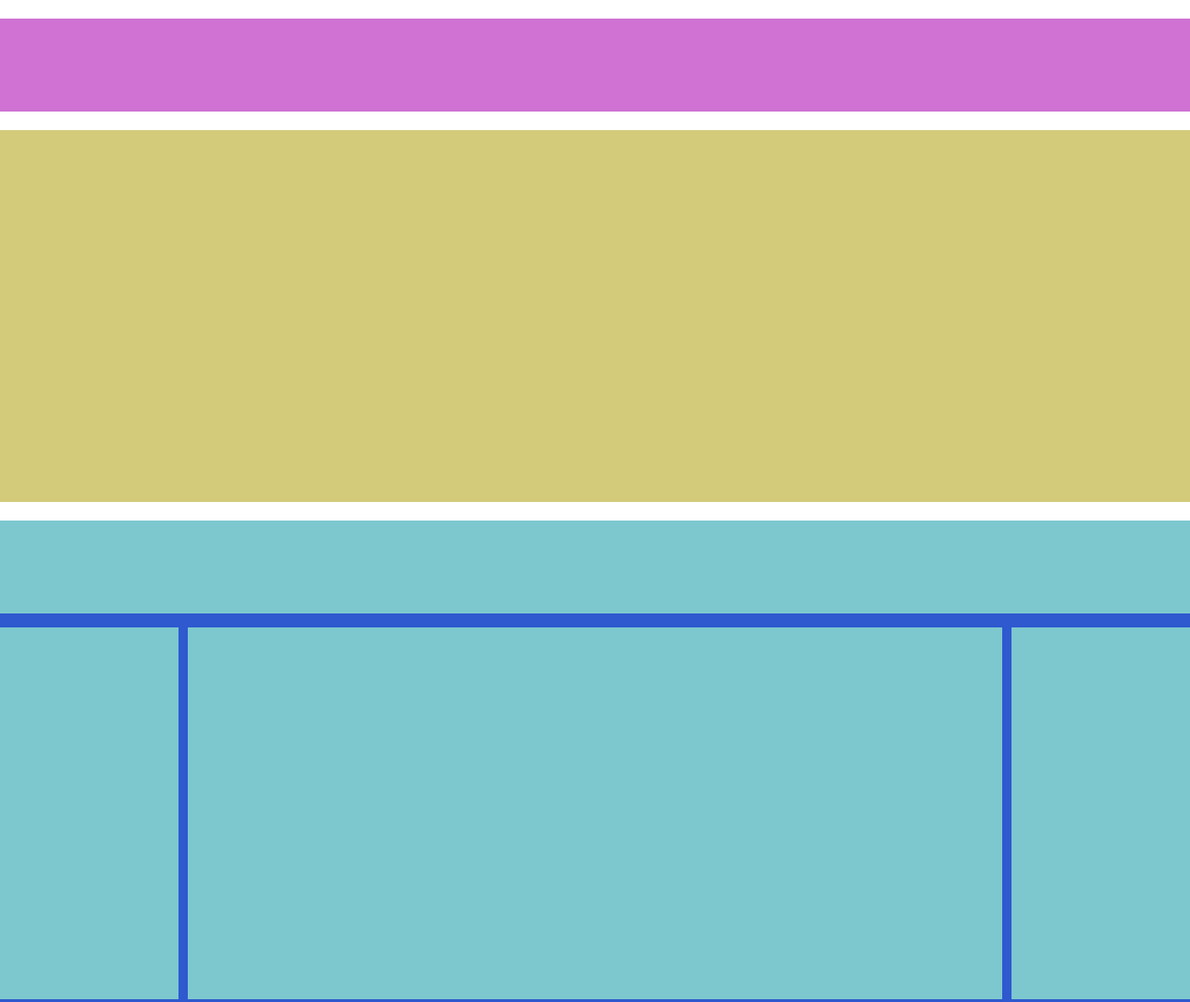
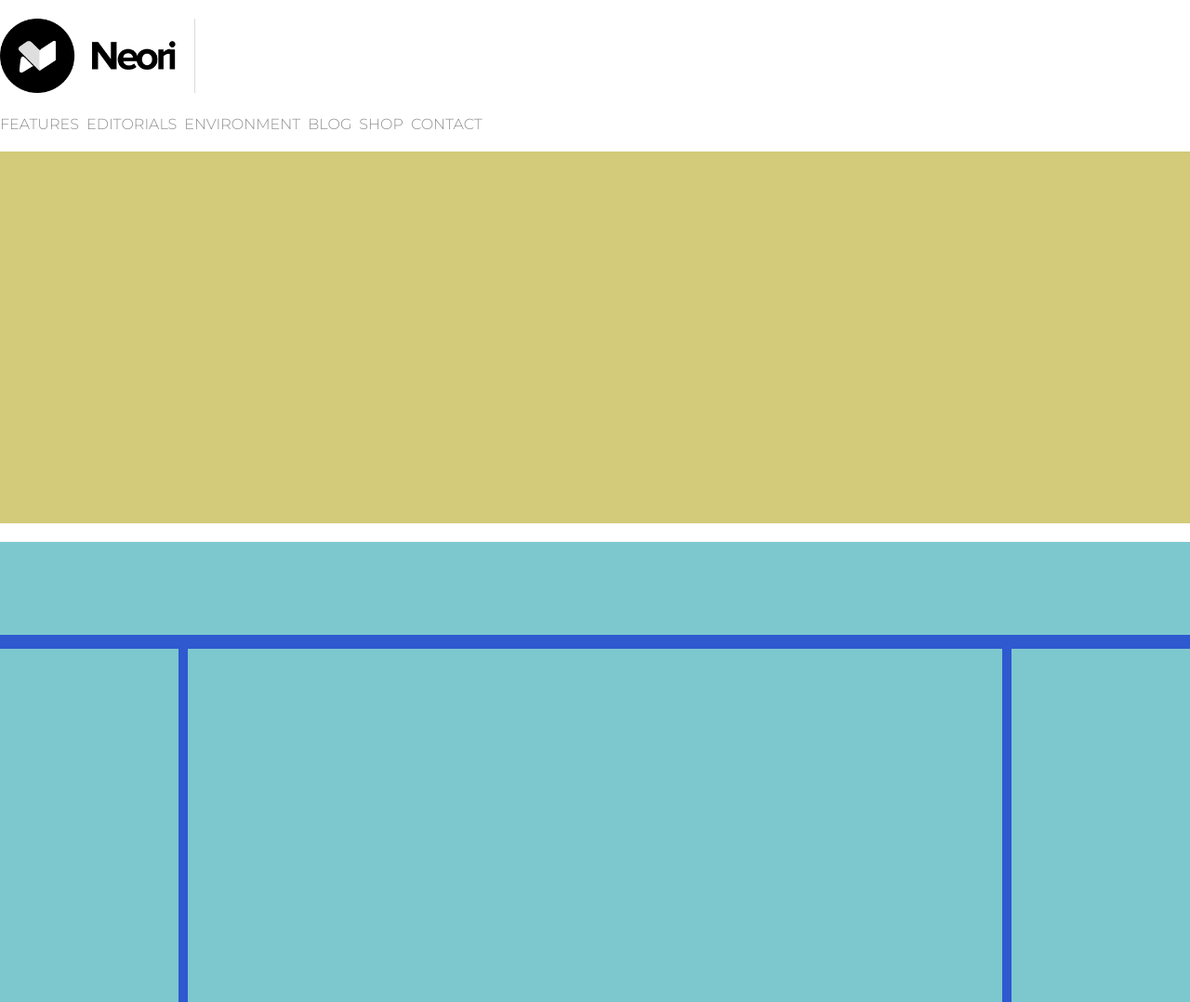
Before and after one commit to MascarBone/htmlcss-wp, a plain HTML site: page index.html in a window 1280 px wide. Shown: the top 1078 px of the page at 93% size. Drawn offline with Linux system fonts and the light colour scheme.

Commit message:
header update

```diff
--- a/css/style.css
+++ b/css/style.css
@@ -4,7 +4,23 @@
     box-sizing: border-box;
 }
 
-/* La width è di dedault 100%, non importa esplicitarla ulteriormente */
+body {
+    font-family: 'Montserrat', sans-serif;
+}
+
+ul {
+    list-style-type: none;
+}
+
+li {
+    float: left;
+    margin-right: 8px;
+}
+
+li > a {
+    text-decoration: none;
+    color: rgb(144, 144, 144);
+}
 
 .clearfix::after {
     content: "";
@@ -19,9 +35,16 @@
 }
 
 .top-layout {
-    height: 100px;
-    background-color: rgb(207, 114, 211);
+    /* height: 100px;
+    L'altezza la prende dall'immagine, e con il clearfix sistemo il contenitore*/
     margin-top: 20px;
+}
+
+.top-layout > img {
+    height: 80px;
+    margin-bottom: 20px;
+    padding-right: 20px;
+    border-right: 1px solid  rgb(218, 218, 218);
 }
 
 .center-layout {
--- a/index.html
+++ b/index.html
@@ -4,6 +4,12 @@
     <meta charset="UTF-8">
     <meta http-equiv="X-UA-Compatible" content="IE=edge">
     <meta name="viewport" content="width=device-width, initial-scale=1.0">
+
+    <!-- Cambio del font -->
+    <link rel="preconnect" href="https://fonts.googleapis.com">
+    <link rel="preconnect" href="https://fonts.gstatic.com" crossorigin>
+    <link href="https://fonts.googleapis.com/css2?family=Montserrat:wght@300;600&display=swap" rel="stylesheet">
+
     <link rel="stylesheet" href="css/style.css">
     <title>Layout WP</title>
 </head>
@@ -15,6 +21,17 @@
         <header>
             <div class="top-layout">
                 <!-- Contenuto della Intestazione pagina -->
+                <img src="img/logo.png" alt="">
+                <nav class="clearfix">
+                    <ul>
+                        <li><a href="#">FEATURES</a></li>
+                        <li><a href="#">EDITORIALS</a></li>
+                        <li><a href="#">ENVIRONMENT</a></li>
+                        <li><a href="#">BLOG</a></li>
+                        <li><a href="#">SHOP</a></li>
+                        <li><a href="#">CONTACT</a></li>
+                    </ul>
+                </nav>
             </div>
         </header>
 
```
